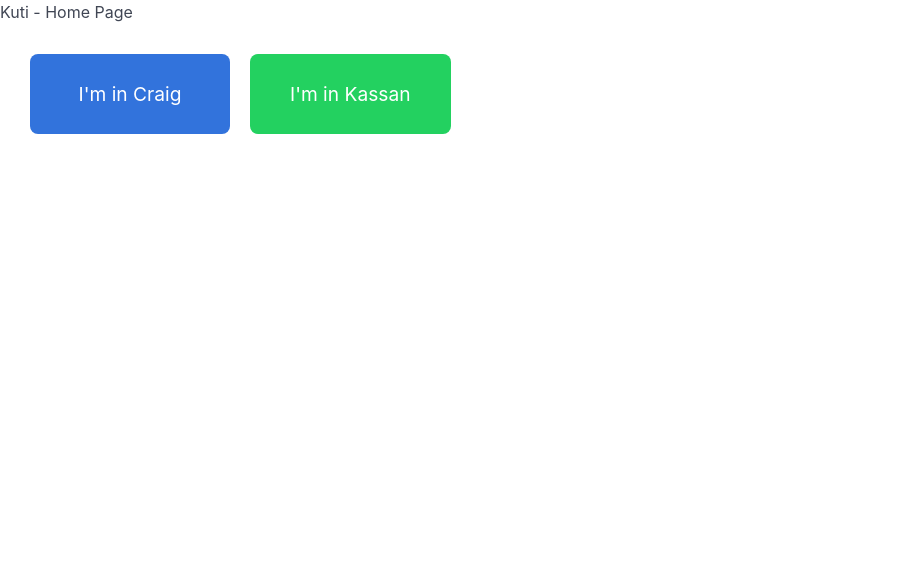
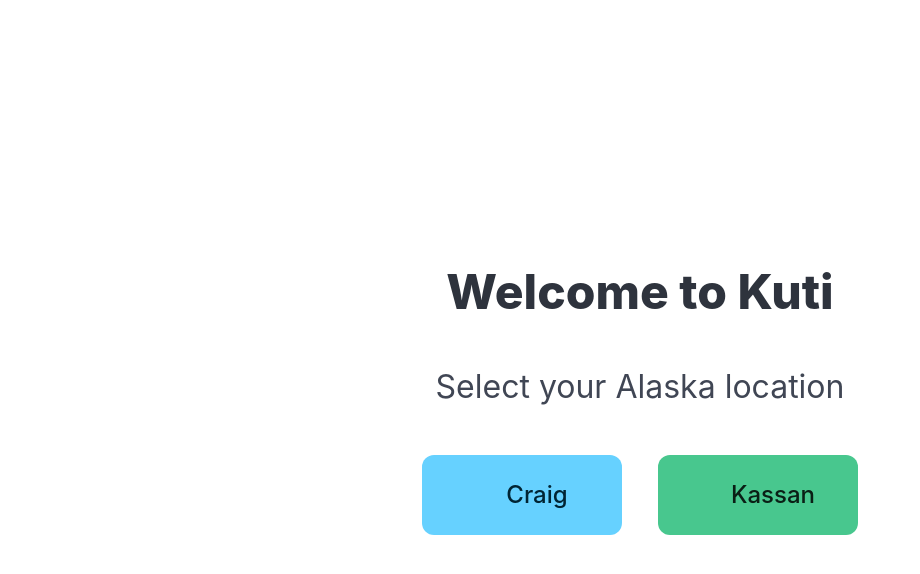
Before and after one commit to ua-snap/kuti, a Nuxt app: page / in a window 1280 px wide. Shown: the top 574 px of the page, without its empty margins (0-920 px from the left). Built offline with nearby package versions, Linux system fonts and the light colour scheme.

Commit message:
Buttons to click to Craig or Kassan.

```diff
--- a/pages/craig.vue
+++ /dev/null
@@ -1,13 +0,0 @@
-<template>
-  <div class="hero is-fullheight is-info">
-    <div class="hero-body">
-      <div class="container has-text-centered">
-        <h1 class="title is-1">Craig's Page</h1>
-        <p class="subtitle is-3">Welcome to Craig's section!</p>
-        <NuxtLink to="/" class="button is-large is-white is-rounded mt-4">
-          Back to Home
-        </NuxtLink>
-      </div>
-    </div>
-  </div>
-</template>
--- a/pages/index.vue
+++ b/pages/index.vue
@@ -1,55 +1,79 @@
 <template>
-  <div>
-    <h1>Kuti - Home Page</h1>
-    <div style="padding: 20px">
+  <div class="hero is-fullheight">
+    <div class="hero-body">
+      <div class="container">
+        <!-- Location Selection (shown when no location is selected) -->
+        <div v-if="!selectedLocation" class="has-text-centered">
+          <h1 class="title is-1 mb-6">Welcome to Kuti</h1>
+          <p class="subtitle is-3 mb-6">Select your Alaska location</p>
+
+          <div class="buttons is-centered">
             <button
-        @click="goToCraig"
-        style="
-          background: #3273dc;
-          color: white;
-          padding: 20px 40px;
-          font-size: 1.2rem;
-          border: none;
-          border-radius: 8px;
-          margin: 10px;
-          cursor: pointer;
-          min-width: 200px;
-          min-height: 80px;
-        "
+              @click="selectLocation('Craig')"
+              class="button is-info is-large mx-3"
+              style="min-width: 200px; min-height: 80px"
             >
-        I'm in Craig
+              <span class="icon is-large">
+                <i class="fas fa-map-marker-alt"></i>
+              </span>
+              <span class="is-size-4">Craig</span>
             </button>
+
             <button
-        @click="goToKassan"
-        style="
-          background: #23d160;
-          color: white;
-          padding: 20px 40px;
-          font-size: 1.2rem;
-          border: none;
-          border-radius: 8px;
-          margin: 10px;
-          cursor: pointer;
-          min-width: 200px;
-          min-height: 80px;
-        "
+              @click="selectLocation('Kassan')"
+              class="button is-success is-large mx-3"
+              style="min-width: 200px; min-height: 80px"
             >
-        I'm in Kassan
+              <span class="icon is-large">
+                <i class="fas fa-map-marker-alt"></i>
+              </span>
+              <span class="is-size-4">Kassan</span>
             </button>
+          </div>
+        </div>
+
+        <!-- Main Application (shown when location is selected) -->
+        <div v-else>
+          <!-- Header with location info and switch option -->
+          <div class="level mb-6">
+            <div class="level-left">
+              <div class="level-item">
+                <h1 class="title is-2">
+                  <span class="icon is-large mr-2">
+                    <i class="fas fa-map-marker-alt"></i>
+                  </span>
+                  {{ selectedLocation }}, Alaska
+                </h1>
+              </div>
+            </div>
+            <div class="level-right">
+              <div class="level-item">
+                <button @click="switchLocation" class="button is-light">
+                  Switch Location
+                </button>
+              </div>
+            </div>
+          </div>
+        </div>
+      </div>
     </div>
   </div>
 </template>
 
 <script setup>
+import { ref } from "vue";
+
 definePageMeta({
-  title: "Home",
+  title: "Kuti - Alaska Locations",
 });
 
-const goToCraig = () => {
-  navigateTo("/craig");
+const selectedLocation = ref(null);
+
+const selectLocation = (location) => {
+  selectedLocation.value = location;
 };
 
-const goToKassan = () => {
-  navigateTo("/kassan");
+const switchLocation = () => {
+  selectedLocation.value = null;
 };
 </script>
--- a/pages/kassan.vue
+++ /dev/null
@@ -1,13 +0,0 @@
-<template>
-  <div class="hero is-fullheight is-success">
-    <div class="hero-body">
-      <div class="container has-text-centered">
-        <h1 class="title is-1">Kassan's Page</h1>
-        <p class="subtitle is-3">Welcome to Kassan's section!</p>
-        <NuxtLink to="/" class="button is-large is-white is-rounded mt-4">
-          Back to Home
-        </NuxtLink>
-      </div>
-    </div>
-  </div>
-</template>
```
Also changed, not shown: layouts/default.vue (line endings or trailing spaces), 1 other file (tests, documents, lock files or other folders). Lines whose indentation alone changed are shown as unchanged.
